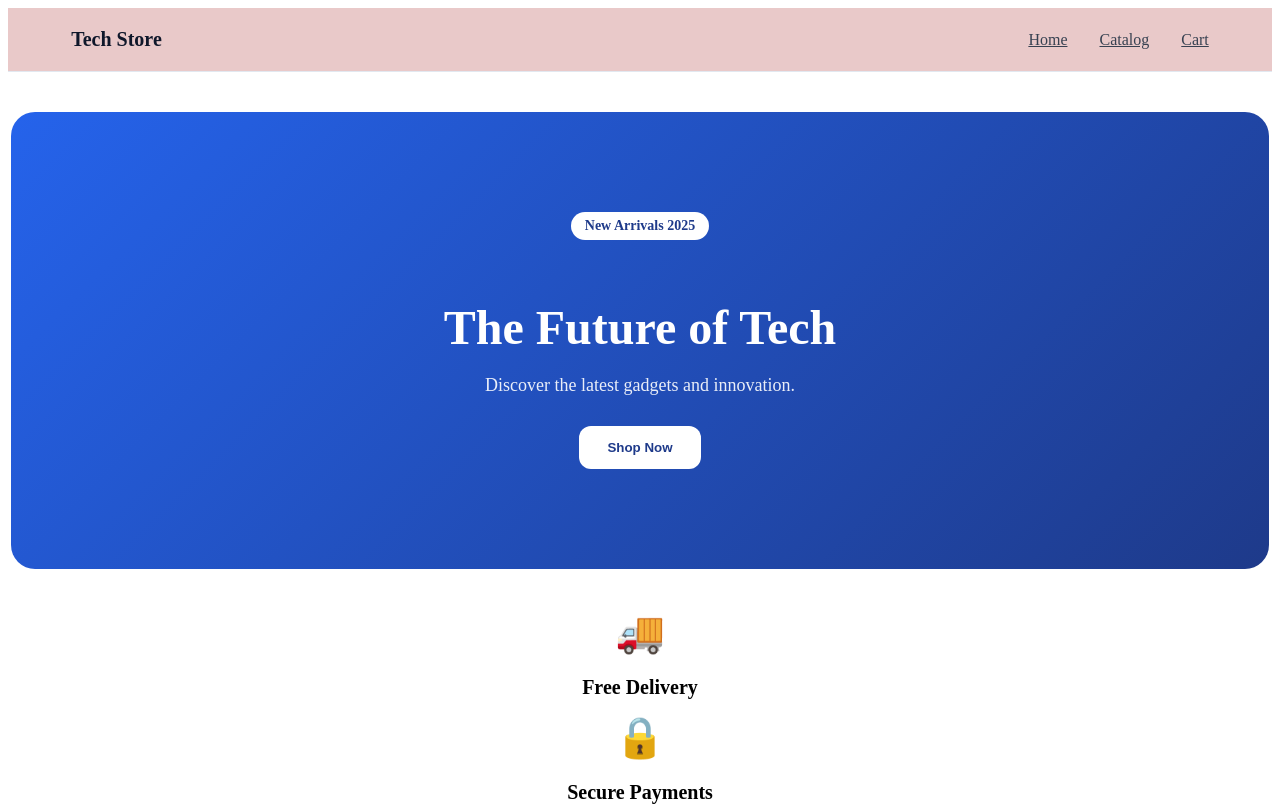
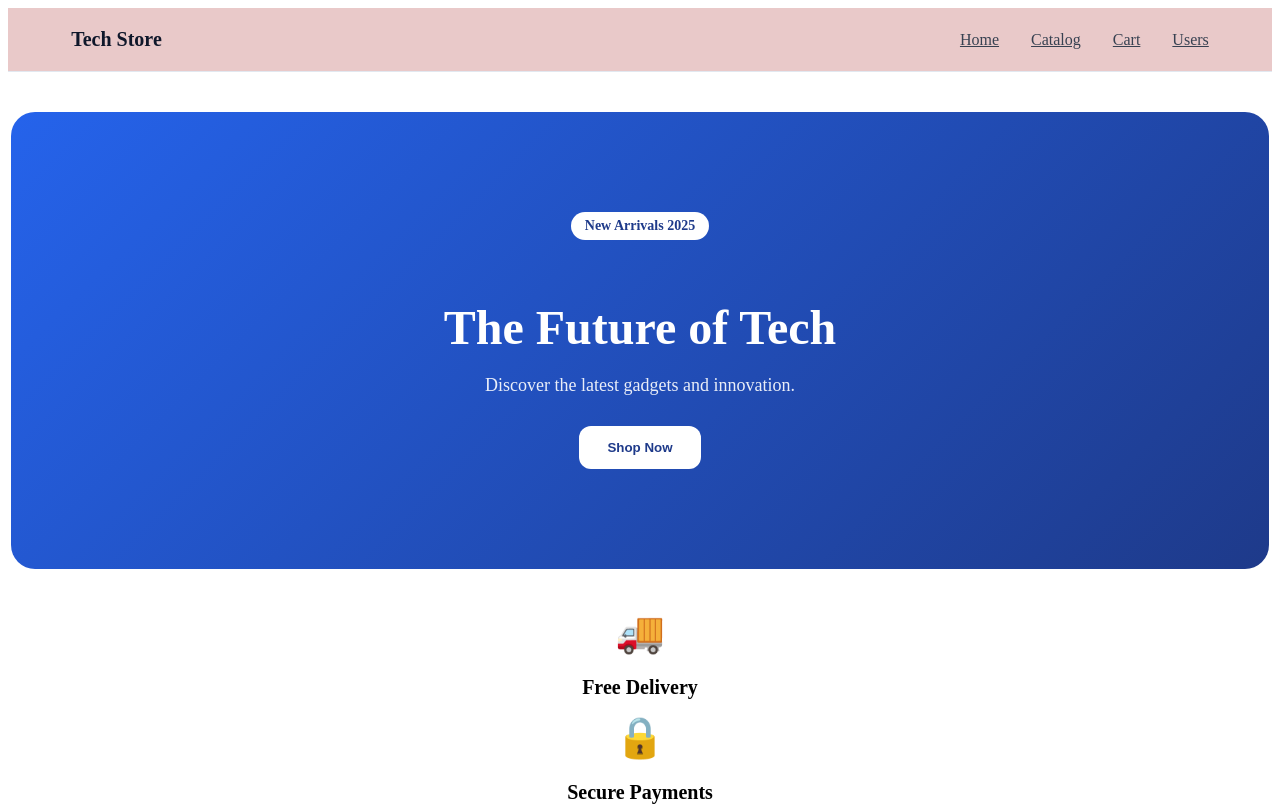
Before and after one commit to AlexandraPlat/final-project-team-2, a React (Vite) app: page / in a window 1280 px wide. Shown: the top 806 px of the page. Built offline with nearby package versions, Linux system fonts and the light colour scheme.

Commit message:
Header add Log in

```diff
--- a/src/components/layout/Header.tsx
+++ b/src/components/layout/Header.tsx
@@ -11,6 +11,8 @@ export default function Header() {
           <NavLink to="/">Home</NavLink>
           <NavLink to="/catalog">Catalog</NavLink>
           <NavLink to="/cart">Cart</NavLink>
+          <NavLink to="/users">Users</NavLink>
+
         </nav>
       </div>
     </header>
```
